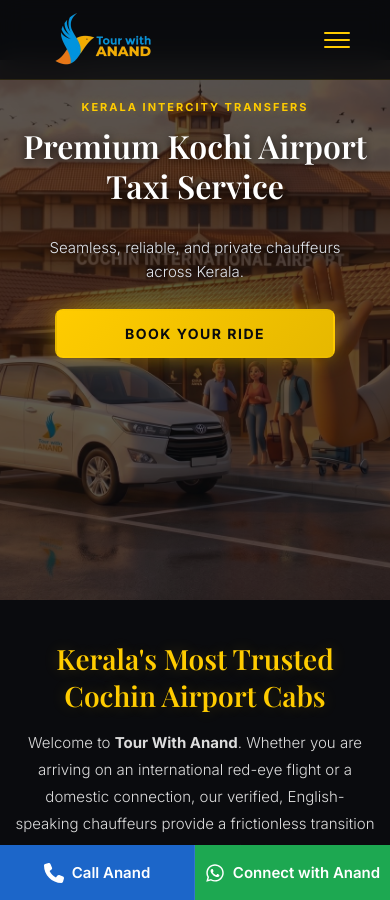
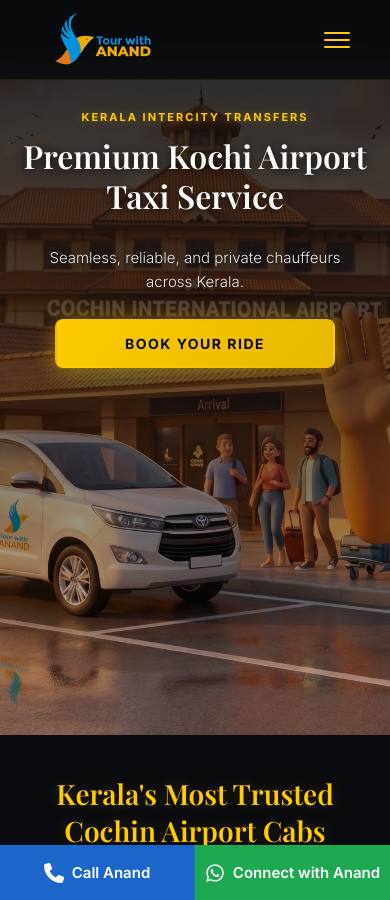
Before and after one commit to tourwithanand/tourwithanand-com, a Jekyll site: the page built from kochi-airport.html, in a window 390 px wide and 900 px high. Built offline with Jekyll 4.4.1, drawn with Linux system fonts in a browser that asks for light colours.

Commit message:
Update kochi-airport.html

```diff
--- a/kochi-airport.html
+++ b/kochi-airport.html
@@ -160,7 +160,7 @@
       </div>
     </div>
 
-    <!-- VIDEO BREAK SECTION (MOVED DOWN & TEXTLESS) -->
+    <!-- VIDEO BREAK SECTION -->
     <div class="video-break-wrapper">
       <video id="catVideo" autoplay muted playsinline loop class="clean-video">
         <source src="/Video_Tour_with_anand_Cat_Maxx.mp4" type="video/mp4">
@@ -411,15 +411,15 @@
   .mobile-hero-banner {
     position: relative;
     width: 100vw;
-    height: auto;
-    min-height: 60vh;
+    height: 75vh; /* Taller to allow image to breathe */
+    min-height: 500px;
     display: flex;
     flex-direction: column;
     align-items: center;
-    justify-content: center;
+    justify-content: flex-start; /* CRITICAL FIX: Pushes text to the top so image is visible below */
     overflow: hidden;
     margin-top: 60px; /* Safely clears navbar */
-    padding: 40px 20px;
+    padding: 50px 20px 20px 20px;
   }
 
   .m-hero-bg {
@@ -427,15 +427,16 @@
     inset: 0;
     width: 100%;
     height: 100%;
-    object-fit: cover; /* Forces image to scale perfectly to device width */
-    object-position: center;
+    object-fit: cover;
+    object-position: bottom center; /* Anchors the car/character so they aren't cut off */
     z-index: 1;
   }
 
+  /* Dark overlay fading out at the bottom so the image looks vivid */
   .m-hero-overlay {
     position: absolute;
     inset: 0;
-    background: rgba(10, 11, 14, 0.65); /* Creates contrast for text readability */
+    background: linear-gradient(to bottom, rgba(10, 11, 14, 0.85) 0%, rgba(10, 11, 14, 0.6) 50%, rgba(10, 11, 14, 0.1) 100%);
     z-index: 2;
   }
 
@@ -443,7 +444,7 @@
     position: relative;
     z-index: 3;
     width: 100%;
-    text-align: center; /* PERFECT ALIGNMENT */
+    text-align: center;
     display: flex;
     flex-direction: column;
     align-items: center;
```
Also changed, not shown: other parts of kochi-airport.html (+1 -1 lines).
